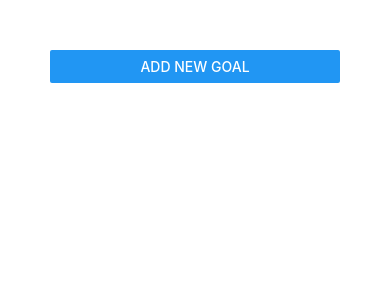
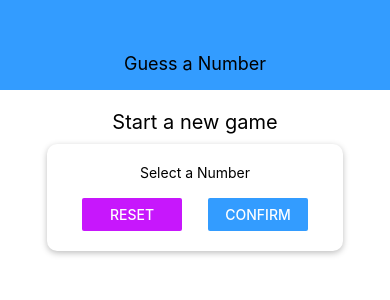
Before and after one commit to higorcoliveira/rn-complete-guide, a React Native app: screen / in a window 390 px wide. Shown: the top 300 px of the page. Built offline with nearby package versions, Linux system fonts and the light colour scheme.

Commit message:
App guessing a number (outro branch)

```diff
--- a/App.js
+++ b/App.js
@@ -1,55 +1,20 @@
 import React, { useState } from 'react';
-import { StyleSheet, View, FlatList, Button } from 'react-native';
-import GoalItem from './components/GoalItem';
-import GoalInput from './components/GoalInput';
+import { StyleSheet, View, Button } from 'react-native';
+import Header from './components/Header';
+import StartGame from './screens/StartGame'
 
 export default function App() {
-  const [courseGoals, setCourseGoals] = useState([]);
-  const [isAddMode, setIsAddMode] = useState(false);
-
-  const addGoalHandler = goal => {
-    setCourseGoals(currentGoals => [
-      ...currentGoals,
-      { id: Math.random().toString(), value: goal }
-    ]);
-    setIsAddMode(false);
-  }
-
-  const removeGoalHandler = goalId => {
-    setCourseGoals(currentGoals => {
-        return currentGoals.filter((goal) => goal.id !== goalId);
-    });
-  }
-
-  const cancelGoalAdditionHandler = () => {
-    setIsAddMode(false);
-  }
 
   return (
-    <View style={styles.container}>
-      <Button title="Add New Goal" onPress={() => setIsAddMode(true)}/>
-      <GoalInput
-        visible={isAddMode}
-        addGoalHandler={addGoalHandler}
-        onCancel={cancelGoalAdditionHandler}
-      />
-      <FlatList
-        keyExtractor={(item, index) => item.id}
-        data={courseGoals}
-        renderItem={itemData => (
-          <GoalItem
-            id={itemData.item.id}
-            onDelete={removeGoalHandler}
-            title={itemData.item.value}
-          />
-        )}
-      />
+    <View style={styles.screen}>
+        <Header title="Guess a Number" />
+        <StartGame />
     </View>
   );
 }
 
 const styles = StyleSheet.create({
-  container: {
-    padding: 50
-  }
+    screen: {
+      flex: 1
+    }
 });
--- /dev/null
+++ b/components/Card.js
@@ -0,0 +1,25 @@
+import React from 'react'
+import { View, StyleSheet } from 'react-native'
+
+const Card = props => {
+    return (
+        <View style={{...styles.card, ...props.style}}>
+            {props.children}
+        </View>
+    )
+}
+
+const styles = StyleSheet.create({
+    card: {
+        shadowColor: 'black', // só funciona no IOS
+        shadowOffset: { width:0, height: 2 },
+        shadowRadius: 6,
+        shadowOpacity: 0.26,
+        backgroundColor: 'white',
+        elevation: 5, // só funciona no Android
+        padding: 20,
+        borderRadius: 10
+    }
+});
+
+export default Card
--- a/components/GoalInput.js
+++ /dev/null
@@ -1,61 +0,0 @@
-import React, { useState } from 'react';
-import { StyleSheet, View, Button, TextInput, Modal } from 'react-native';
-
-const GoalInput = props => {
-    const [enteredGoal, setEnteredGoal] = useState('');
-
-    const goalInputHandler = (enteredGoal) => {
-        setEnteredGoal(enteredGoal);
-    };
-
-    const addGoalHandler = () => {
-        props.addGoalHandler(enteredGoal);
-        setEnteredGoal('');
-    }
-
-    return (
-        <Modal visible={props.visible} animationType="slide">
-            <View style={styles.body}>
-                <TextInput
-                    placeholder="Course Goal"
-                    style={styles.textInput}
-                    onChangeText={goalInputHandler}
-                    value={enteredGoal}
-                />
-                <View style={styles.buttonContainer}>
-                    <View style={styles.button}>
-                        <Button title="CANCEL" color="red" onPress={props.onCancel} />
-                    </View>
-                    <View style={styles.button}>
-                        <Button title="ADD" onPress={addGoalHandler} />
-                    </View>
-                </View>
-            </View>
-        </Modal>
-    );
-}
-
-const styles = StyleSheet.create({
-    body: {
-      flex: 1,
-      justifyContent: 'center',
-      alignItems: 'center'
-    },
-    textInput: {
-      borderColor: 'black',
-      borderWidth:  1,
-      padding: 10,
-      width: 300,
-      marginBottom: 10
-    },
-    buttonContainer: {
-        flexDirection: 'row',
-        justifyContent: 'space-between',
-        width: '60%'
-    },
-    button: {
-        width: '40%'
-    }
-});
-
-export default GoalInput;
--- a/components/GoalItem.js
+++ /dev/null
@@ -1,24 +0,0 @@
-import React from 'react'
-import { StyleSheet, View, Text, TouchableOpacity } from 'react-native';
-
-const GoalItem = props => {
-    return (
-        <TouchableOpacity onPress={() => props.onDelete(props.id)}>
-            <View style={styles.goal}>
-                <Text>{props.title}</Text>
-            </View>
-        </TouchableOpacity>
-    )
-}
-
-const styles = StyleSheet.create({
-    goal: {
-      padding: 10,
-      margin: 10,
-      backgroundColor: '#ccc',
-      borderColor: 'black',
-      borderWidth: 1
-    }
-});
-
-export default GoalItem;
--- /dev/null
+++ b/components/Header.js
@@ -0,0 +1,28 @@
+import React from 'react';
+import { View, Text, StyleSheet } from 'react-native';
+import Colors from '../constants/Colors';
+
+const Header = props => {
+    return (
+        <View style={styles.header}>
+            <Text style={styles.headerTitle}>{props.title}</Text>
+        </View>
+    )
+}
+
+const styles = StyleSheet.create({
+    header: {
+        width: '100%',
+        height: 90,
+        paddingTop: 36,
+        backgroundColor: Colors.primary,
+        alignItems: 'center',
+        justifyContent: 'center'
+    },
+    headerTitle: {
+        color: 'black',
+        fontSize: 18
+    }
+});
+
+export default Header
--- /dev/null
+++ b/constants/Colors.js
@@ -0,0 +1,4 @@
+export default {
+    primary: '#339cff',
+    secondary: '#c717fc'
+};
--- /dev/null
+++ b/screens/StartGame.js
@@ -0,0 +1,52 @@
+import React from 'react';
+import { View, Text, StyleSheet, TextInput, Button } from 'react-native';
+import Card from '../components/Card';
+import Colors from '../constants/Colors';
+
+const StartGame = props => {
+    return (
+        <View style={styles.screen}>
+            <Text style={styles.title}>Start a new game</Text>
+            <Card style={styles.inputContainer}>
+                <Text>Select a Number</Text>
+                <TextInput />
+                <View style={styles.buttonContainer}>
+                    <View style={styles.button}>
+                        <Button title="Reset" onPress={() => {}} color={Colors.secondary} />
+                    </View>
+                    <View style={styles.button}>
+                        <Button title="Confirm" onPress={() => {}} color={Colors.primary} />
+                    </View>
+                </View>
+            </Card>
+        </View>
+    )
+}
+
+const styles = StyleSheet.create({
+    screen: {
+        flex: 1,
+        padding: 10,
+        alignItems: 'center'
+    },
+    title: {
+        fontSize: 20,
+        marginVertical: 10,
+    },
+    buttonContainer: {
+        flexDirection: 'row',
+        width: '100%',
+        justifyContent: 'space-between',
+        paddingHorizontal: 15
+    },
+    inputContainer: {
+        width: 300,
+        maxWidth: '80%',
+        alignItems: 'center'
+    },
+    button: {
+        width: 100
+    }
+});
+
+export default StartGame
```
